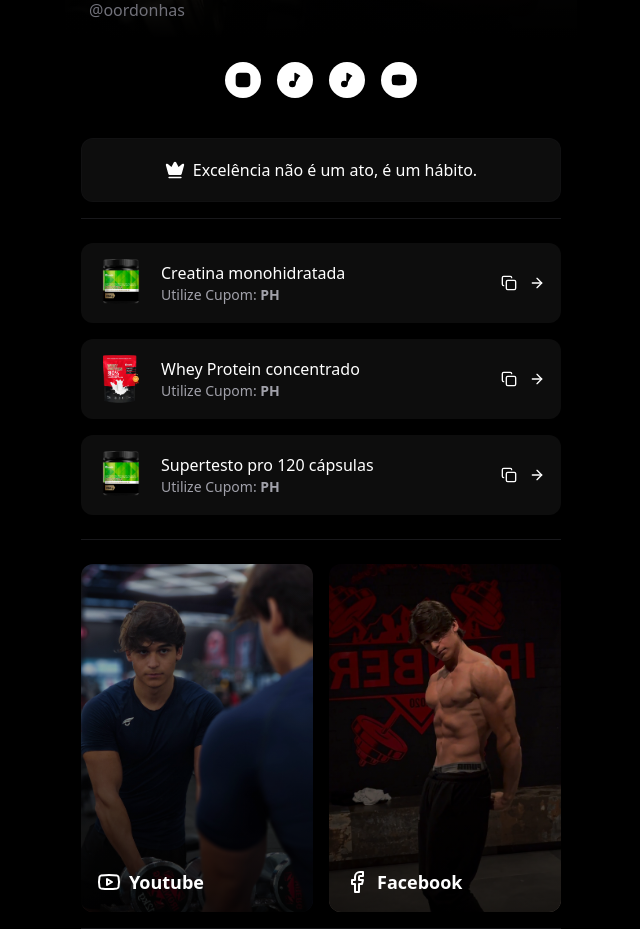
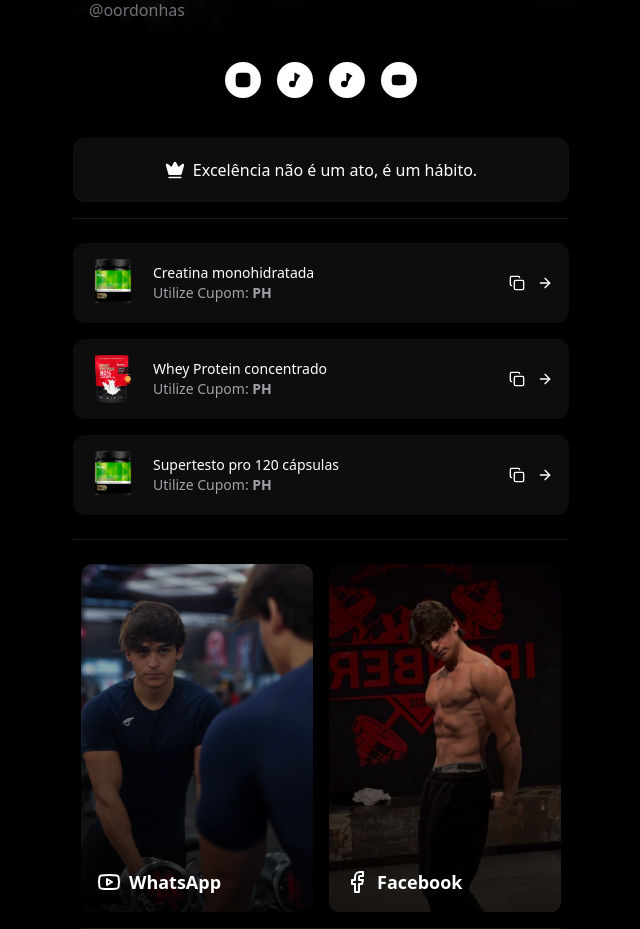
Before and after one commit to lucasfabbrim/ph, a Next.js app: page / in a window 1280 px wide. Shown: the part 524-1453 px from the top of the page, without its empty margins (319-959 px from the left). Built offline with nearby package versions, Linux system fonts and the light colour scheme.

Commit message:
Update page.tsx

```diff
--- a/src/app/page.tsx
+++ b/src/app/page.tsx
@@ -81,7 +81,7 @@
               </Link>
             ))}
           </div>
-          <div className="space-y-3 border-b border-b-zinc-900 pb-4 mx-4 pt-4">
+          <div className="space-y-3 border-b border-b-zinc-900 pb-4 mx-2 pt-4">
             <Card className="bg-white/5 border-zinc-900/40 transition-colors w-full flex justify-center items-center p-5 h-16">
               <p className="font-light text-base text-white flex flex-row items-center gap-2 text-center">
                 <Crown size={20} className="fill-white" />
@@ -90,7 +90,7 @@
             </Card>
           </div>
 
-          <div className="space-y-4 mx-4 pb-6 border-b border-b-zinc-900">
+          <div className="space-y-4 mx-2 pb-6 border-b border-b-zinc-900">
             {[
               { name: "Creatina monohidratada", src: Creatina },
               { name: "Whey Protein concentrado", src: Whey },
@@ -114,7 +114,7 @@
                       />
                     </div>
                     <div className="text-left">
-                      <p className="font-medium text-base text-white">
+                      <p className="font-medium text-sm text-white">
                         {product.name}
                       </p>
                       <div className="flex items-center gap-2">
@@ -149,7 +149,7 @@
               <div className="absolute inset-0 bg-gradient-to-t from-black/80 via-black/20 to-transparent" />
               <div className="absolute bottom-4 left-4 flex items-center gap-2">
                 <Youtube className="w-6 h-6" />
-                <span className="text-lg font-semibold">Youtube</span>
+                <span className="text-lg font-semibold">WhatsApp</span>
               </div>
             </Link>
 
```
